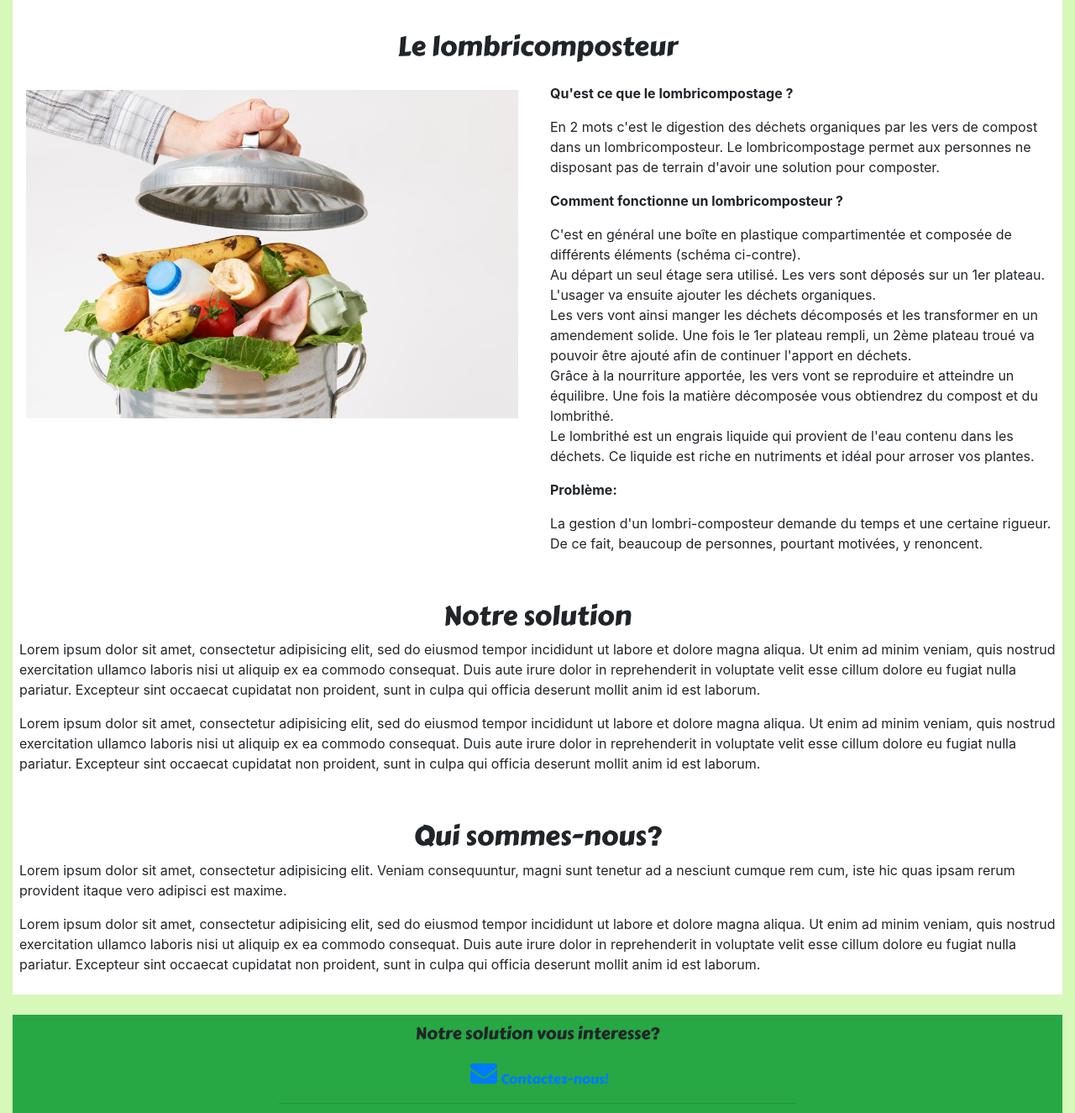
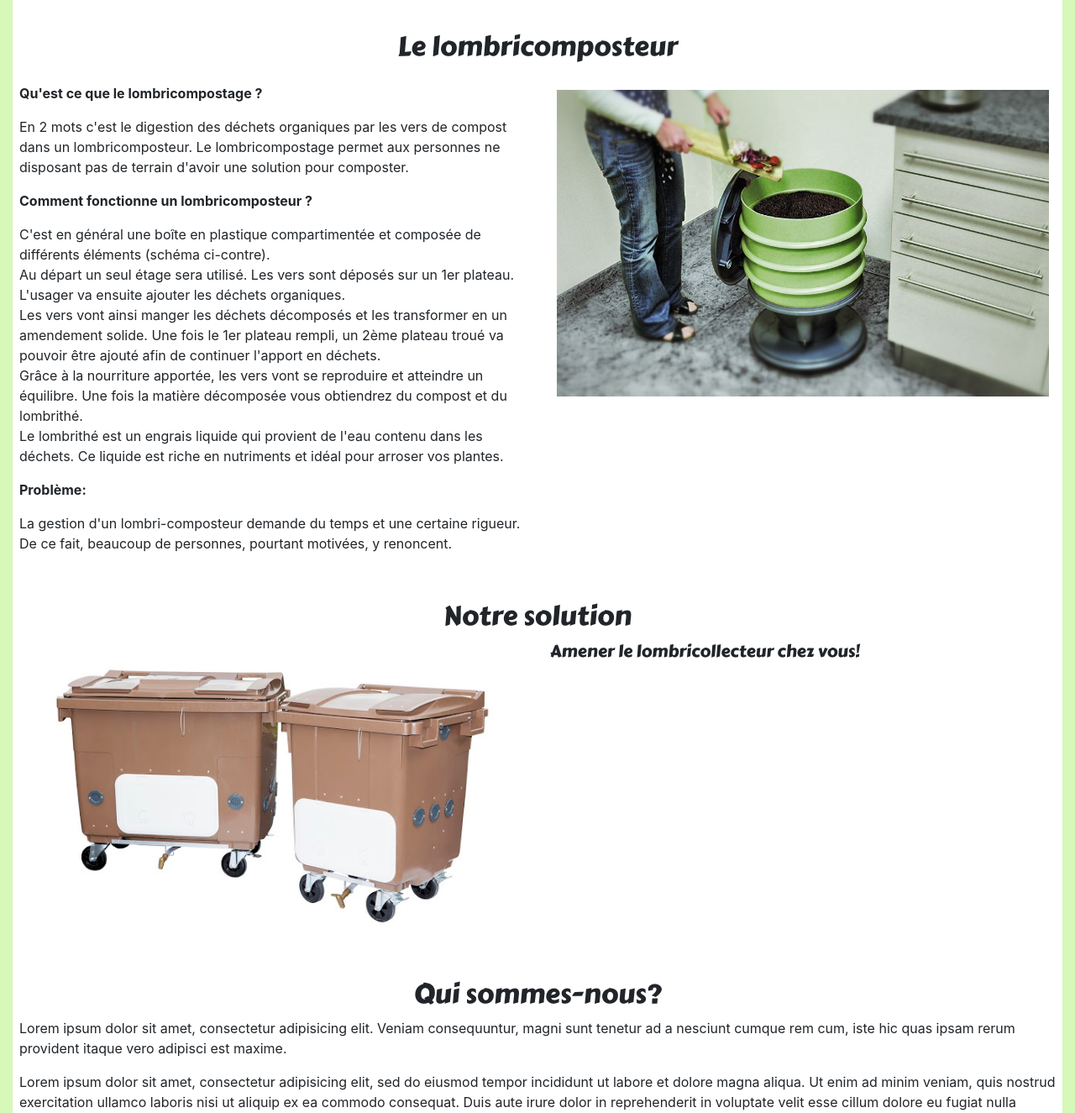
Before and after one commit to SebastienHinard/Kompost-IN, a plain HTML site: page index.html in a window 1280 px wide. Shown: the part 1069-2394 px from the top of the page at 84% size. Drawn offline with nearby package versions, Linux system fonts and the light colour scheme.

Commit message:
redaction deux sections

```diff
--- a/assets/css/style.css
+++ b/assets/css/style.css
@@ -39,9 +39,3 @@ main{
 ul{
     list-style: none;
 }
-section, .carousel{
-    transition: .2s ease-in-out;
-}
-section:hover, .carousel:hover{
-    transform: scale(1.01);
-}
--- a/index.html
+++ b/index.html
@@ -109,9 +109,6 @@
                 <h2 class="text-center titleFont mb-4">Le lombricomposteur</h2>
                 <div class="row">
                     <div class="col-md-6">
-                        <img src="assets/img/foodwaste.jpg" alt="gaspillage alimentaire" class="img-fluid p-2">
-                    </div>
-                    <div class="col-md-6">
                         <p><b>Qu'est ce que le lombricompostage ?</b></p>
                         <p>En 2 mots c'est le digestion des déchets organiques par les vers de compost dans un lombricomposteur. Le lombricompostage permet aux personnes ne disposant pas de terrain d'avoir une solution pour composter.</p>
                         <p><b>Comment fonctionne un lombricomposteur ?</b></p>
@@ -123,13 +120,23 @@
                         <p><b>Problème:</b></p>
                         <p>La gestion d'un lombri-composteur demande du temps et une certaine rigueur. De ce fait, beaucoup de personnes, pourtant motivées, y renoncent.</p>
                     </div>
+                    <div class="col-md-6">
+                        <img src="assets/img/composter.jpg" alt="compsteur classique" class="img-fluid p-2">
+                    </div>
                 </div>
             </section>
             <!-- solution -->
             <section class="p-2  mb-4">
                 <h2 class="text-center titleFont">Notre solution</h2>
-                <p>Lorem ipsum dolor sit amet, consectetur adipisicing elit, sed do eiusmod tempor incididunt ut labore et dolore magna aliqua. Ut enim ad minim veniam, quis nostrud exercitation ullamco laboris nisi ut aliquip ex ea commodo consequat. Duis aute irure dolor in reprehenderit in voluptate velit esse cillum dolore eu fugiat nulla pariatur. Excepteur sint occaecat cupidatat non proident, sunt in culpa qui officia deserunt mollit anim id est laborum.</p>
-                <p>Lorem ipsum dolor sit amet, consectetur adipisicing elit, sed do eiusmod tempor incididunt ut labore et dolore magna aliqua. Ut enim ad minim veniam, quis nostrud exercitation ullamco laboris nisi ut aliquip ex ea commodo consequat. Duis aute irure dolor in reprehenderit in voluptate velit esse cillum dolore eu fugiat nulla pariatur. Excepteur sint occaecat cupidatat non proident, sunt in culpa qui officia deserunt mollit anim id est laborum.</p>
+                <div class="row">
+                    <div class="col-md-6">
+                        <img src="assets/img/lombricoll.jpg" alt="notre lombricollecteur" class="img-fluid p-2">
+                    </div>
+                    <div class="col-md-6">
+                        <p class="titleFont lead">Amener le lombricollecteur chez vous!</p>
+                        <p></p>
+                    </div>
+                </div>
             </section>
             <!-- qui sommes-nous -->
             <section class="p-2  mb-4">
```
Also changed, not shown: assets/img/composter.jpg (added), assets/img/lombricoll.jpg (added).
